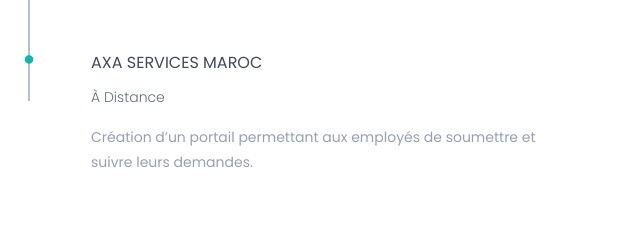
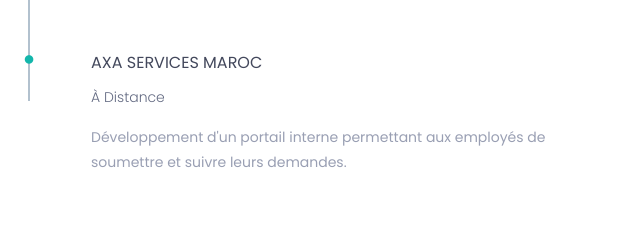
Before and after one commit to youssef45874/Portfolio-site, a plain HTML site: page index.html in a window 1280 px wide. Shown: the part 3400-3640 px from the top of the page, 564-1204 px from the left. Drawn offline with nearby package versions, Linux system fonts and the light colour scheme.

Commit message:
index.html

```diff
--- a/index.html
+++ b/index.html
@@ -511,7 +511,8 @@
                                                 </h4>
                                                 <h5>à distance</h5>
                                                 <p class="description">
-                                                    Création d’un portail permettant aux employés de soumettre et suivre leurs demandes.
+                                                    Développement d'un portail interne permettant aux employés de soumettre et suivre
+leurs demandes.
                                                 </p>
                                             </div>
                                             <!--/.timeline-content-->
@@ -884,7 +885,7 @@
         <div class="container">
             <div class="hm-footer-copyright text-center">
                 <p>
-                    &copy; copyright yourname. design and developed by <a href="https://www.themesine.com/">themesine</a>
+                    &copy; copyright marzouki. design and developed by me
                 </p>
                 <!--/p-->
             </div>
```
